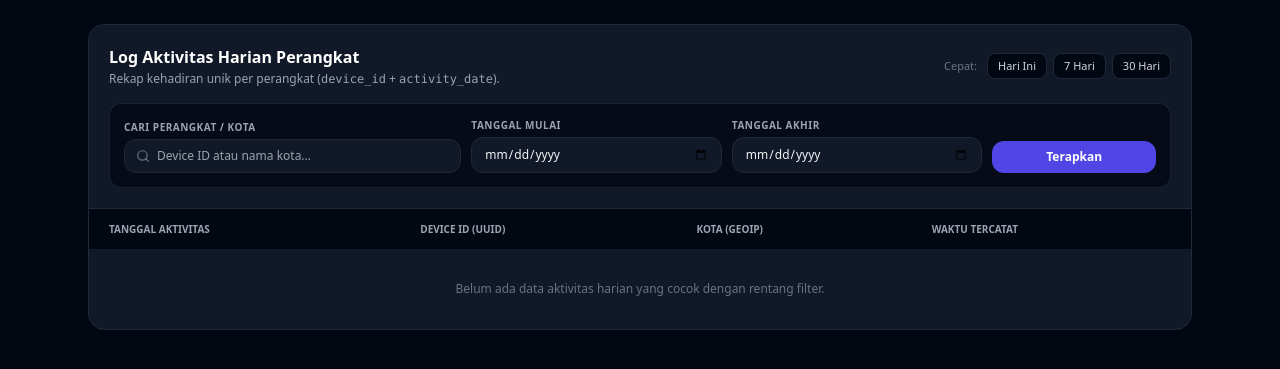
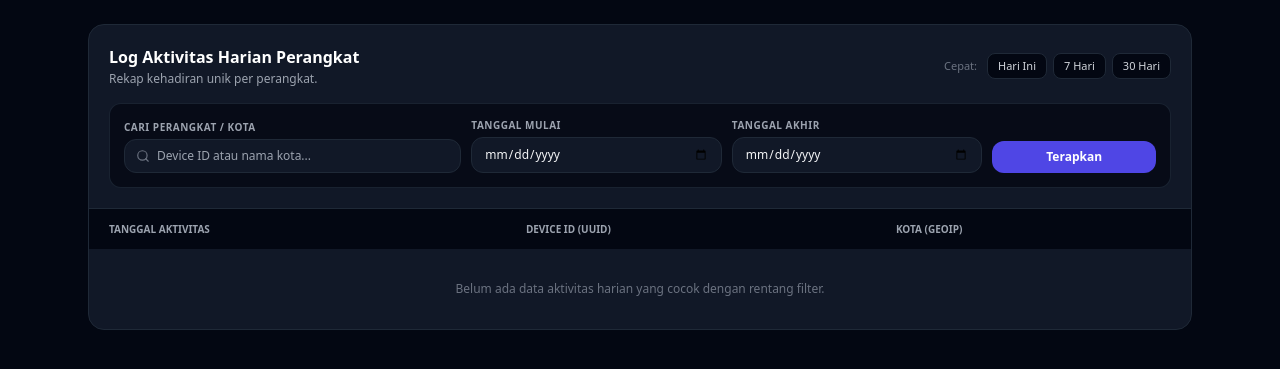
Before and after one commit to AbilFadliAhmad/watchers-hub, a Flask app: template templates/activity.html in a window 1280 px wide. Shown: the part 63-432 px from the top of the page. Run offline with Flask 3, Linux system fonts and the light colour scheme; the template is opened without the code that fills it, so the values that code supplies are empty; some libraries are stand-ins or nearby versions.

Commit message:
pembaruan activity

```diff
--- a/app.py
+++ b/app.py
@@ -331,4 +331,4 @@ def api_transfer_domain():
     return resp
 
 if __name__ == "__main__":
-    app.run(host="0.0.0.0", port=8003, debug=True)
+    app.run(host="0.0.0.0", port=5000, debug=True)
--- a/templates/activity.html
+++ b/templates/activity.html
@@ -8,7 +8,7 @@
             <div>
                 <h2 class="text-base font-bold text-white">Log Aktivitas Harian Perangkat</h2>
                 <p class="text-xs text-gray-400 mt-0.5">
-                    Rekap kehadiran unik per perangkat (<code>device_id</code> + <code>activity_date</code>).
+                    Rekap kehadiran unik per perangkat.
                 </p>
             </div>
 
@@ -75,7 +75,6 @@
                     <th class="px-5 py-3">Tanggal Aktivitas</th>
                     <th class="px-5 py-3">Device ID (UUID)</th>
                     <th class="px-5 py-3">Kota (GeoIP)</th>
-                    <th class="px-5 py-3">Waktu Tercatat</th>
                 </tr>
             </thead>
             <tbody class="divide-y divide-gray-800/80">
@@ -89,7 +88,6 @@
                             {{ act.city }}
                         </span>
                     </td>
-                    <td class="px-5 py-3.5 font-mono text-[11px] text-gray-400">{{ act.created_at }}</td>
                 </tr>
                 {% else %}
                 <tr>
```
